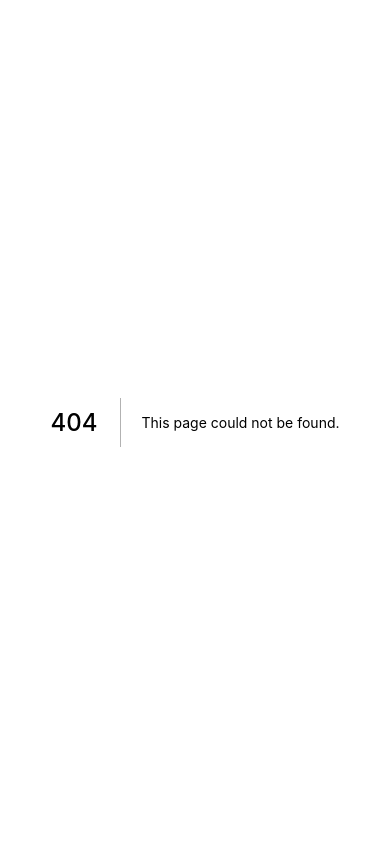
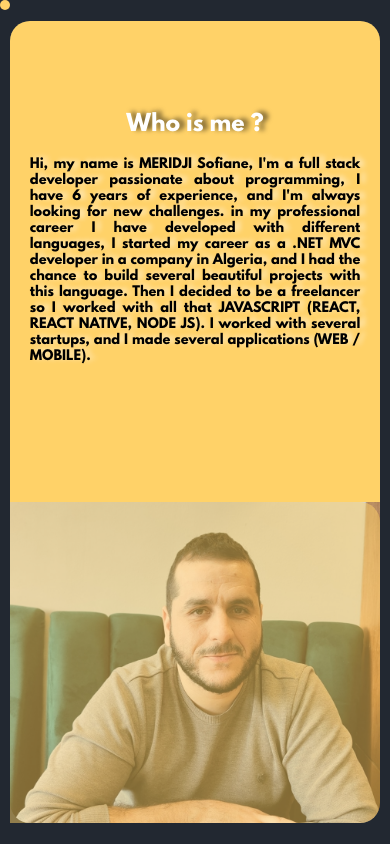
Before and after one commit to sofianemeridji/my-portfolio, a Next.js app: page /about in a window 390 px wide. Before the commit this address had no page. Built offline with nearby package versions, Linux system fonts and the light colour scheme.

Commit message:
add about me

```diff
--- /dev/null
+++ b/pages/about.js
@@ -0,0 +1,30 @@
+import Head from 'next/head'
+import Image from 'next/image'
+import styles from '../styles/About.module.css'
+import Page from '../src/layouts/page'
+import { FontAwesomeIcon } from '@fortawesome/react-fontawesome'
+import { faLinkedin, faTwitterSquare, faGithubSquare, faGitlab } from '@fortawesome/free-brands-svg-icons'
+
+export default function About() {
+
+  return (
+    <Page name={'ABOUT ME!'}>
+      <div className={styles.root}>
+        <div className={styles.area}>
+          <p className={styles.title}>Who is me ?</p>
+          <p className={styles.description}>
+            Hi, my name is MERIDJI Sofiane, I'm a full stack developer passionate about programming, I have 6 years of experience, and I'm always looking for new challenges. in my professional career I have developed with different languages, I started my career as a .NET MVC developer in a company in Algeria, and I had the chance to build several beautiful projects with this language. Then I decided to be a freelancer so I worked with all that JAVASCRIPT (REACT, REACT NATIVE, NODE JS).
+            I worked with several startups, and I made several applications (WEB / MOBILE).
+          </p>
+        </div>
+        <div className={styles.areaTriangle}>
+        </div>
+        <div className={styles.areaPicture}>
+        <div className={styles.areaPictureTrans}>
+        </div>
+        </div>
+      </div>
+
+    </Page>
+  )
+}
--- a/src/layouts/page.js
+++ b/src/layouts/page.js
@@ -19,8 +19,10 @@ export default function Page(props) {
       </Head>
 
       <main>
+        <div className={styles.area}>
           <div style={{left:MousePosition.left , top: MousePosition.top}} className={styles.customCursor}/>
           {props.children}
+        </div>
       </main>
     </div>
   )
--- /dev/null
+++ b/styles/About.module.css
@@ -0,0 +1,136 @@
+@font-face {
+  font-family: myFont;
+  src: url('/fonts/LeagueSpartan-Bold.otf');
+}
+
+.root {
+  display: flex;
+  height: 100%;
+  width: 100%;
+}
+
+.areaPicture{
+  height: 100%;
+  width: 65%;
+  flex: 1;
+  display: flex;
+  flex-direction: row;
+  justify-content: center;
+  align-items: center;
+  border-top-right-radius: 20px;
+  border-bottom-right-radius: 20px;
+  background-image: url("/images/sofiane.jpeg");
+  background-size: cover;
+  background-repeat: no-repeat;
+}
+
+.areaPictureTrans{
+  height: 100%;
+  width: 100%;
+  background-color: rgba(255, 210, 104, 0.5);
+  border-top-right-radius: 20px;
+  border-bottom-right-radius: 20px;
+}
+
+.area{
+  background: rgba(255, 210, 104, 1);
+  height: 100%;
+  width: 35%;
+  display: flex;
+  flex-direction: column;
+  justify-content: center;
+  align-items: center;
+  border-top-left-radius: 20px;
+  border-bottom-left-radius: 20px;
+}
+
+.areaTriangle{
+  left: 35.7%;
+  position: absolute;
+  width: 0;
+  height: 0;
+  border-bottom: 95vh solid rgba(255, 210, 104, 1);
+  border-right: 400px solid transparent;
+}
+
+.title {
+  font-size: 35px;
+  color: white;
+  font-family: myFont;
+  margin: -15px;
+  text-shadow: 5px -1px 5px rgba(0,0,0,0.59);
+}
+
+.description {
+  font-size: 20px;
+  color: black;
+  font-family: myFont;
+  text-align: justify;
+  padding: 20px;
+  line-height: 2.5rem;
+  text-shadow: 5px -1px 5px rgba(255,255,255,0.59);
+}
+
+@media (max-width: 1200px) {
+  .description {
+    font-size: 17px;
+    line-height: 2rem;
+  }
+
+  .title {
+    font-size: 30px;
+  }
+}
+
+@media (max-width: 800px) {
+  .root {
+    display: unset;
+  }
+
+  .area {
+    width: 100%;
+    height: 50%;
+    border-top-right-radius: 20px;
+    border-bottom-left-radius: 0px;
+  }
+
+  .areaTriangle {
+    display: none;
+  }
+
+  .areaPicture {
+    width: 100%;
+    height: 50%;
+    border-top-right-radius: 0px;
+    border-bottom-right-radius: 20px;
+    border-bottom-left-radius: 20px;
+  }
+
+  .description {
+    font-size: 15px;
+    line-height: 1.5rem;
+  }
+
+  .title {
+    font-size: 25px;
+  }
+}
+
+@media (max-width: 450px) {
+  .description {
+    font-size: 13px;
+    line-height: 1rem;
+  }
+
+  .title {
+    font-size: 22px;
+  }
+
+  .area {
+    height: 60%;
+  }
+
+  .areaPicture {
+    height: 40%;
+  }
+}
--- a/styles/Page.module.css
+++ b/styles/Page.module.css
@@ -12,6 +12,20 @@
   width: 10px;
   height: 10px;
   border-radius: 50%;
+}
+
+.area{
+  background: #393E46;
+  height: 95vh;
+  width: 95vw;
+  flex: 1;
+  display: flex;
+  flex-direction: column;
+  justify-content: center;
+  align-items: center;
+  border-radius: 20px;
+  margin-left: 2.5vw;
+  margin-right: 2.5vw;
 }
 
 .main {
```
Also changed, not shown: pages/index.js (+6 -5 lines), styles/Home.module.css (+0 -14 lines), public/images/sofiane.jpeg (added).
